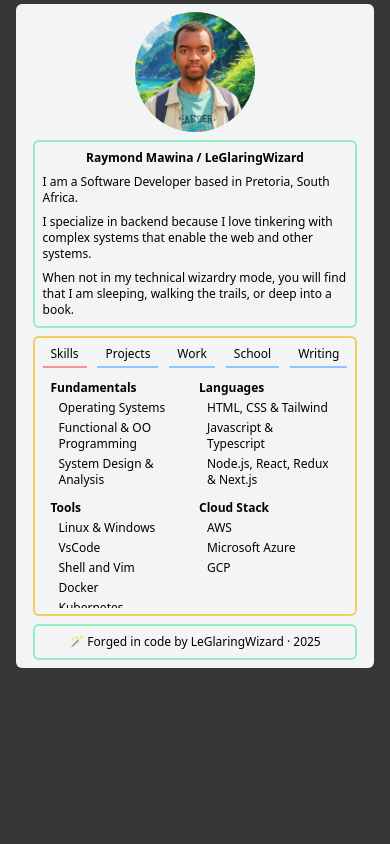
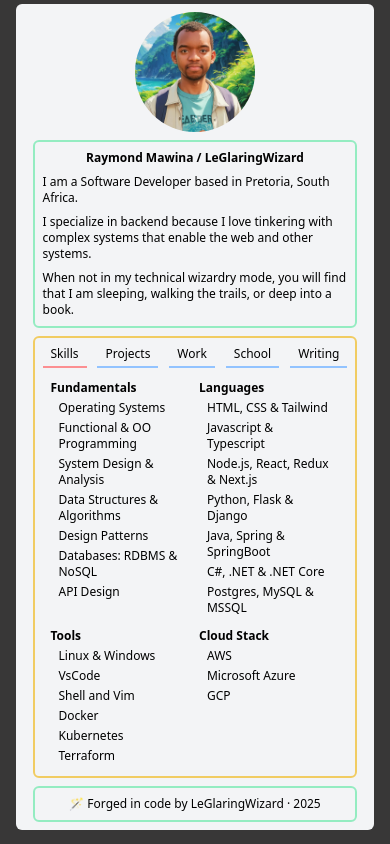
Before and after one commit to mfanaKoPitori/portfolio, a Next.js app: page / in a window 390 px wide. Built offline with nearby package versions, Linux system fonts and the light colour scheme.

Commit message:
fix: responsiveness

```diff
--- a/pages/index.tsx
+++ b/pages/index.tsx
@@ -61,7 +61,7 @@ export default function Home() {
         </section>
       </header>
       <main>
-        <section className="flex flex-col justify-self-center text-left space-y-2 w-10/11 lg:w-2/3 py-1 px-2 border-2 border-yellow-500/60 rounded-md min-h-70 max-h-70 lg:min-h-100 lag:max-h-dvh ">
+        <section className="flex flex-col justify-self-center text-left space-y-2 w-10/11 lg:w-2/3 py-1 px-2 border-2 border-yellow-500/60 rounded-md min-h-80 lg:min-h-100 lag:max-h-dvh">
           <nav>
             <ul className="flex flex-wrap justify-between space-x-2 lg:space-x-2 w-full">
               {buttons.map((item) => (
@@ -91,7 +91,7 @@ export default function Home() {
                   <li>
                     <section>
                       <h3 className="font-bold">Fundamentals</h3>
-                      <ul className="space-y-1 max-h-22 lg:max-h-35 min-h-22 lg:min-h-35 overflow-y-auto mt-1 px-2">
+                      <ul className="space-y-1 min-h-22 lg:min-h-35 mt-1 px-2">
                         <li>Operating Systems</li>
                         <li>Functional & OO Programming</li>
                         <li>System Design & Analysis</li>
@@ -106,7 +106,7 @@ export default function Home() {
                   <li>
                     <section>
                       <h3 className="font-bold">Languages</h3>
-                      <ul className="space-y-1 max-h-22 lg:max-h-35 min-h-22 lg:min-h-35 overflow-y-auto mt-1 px-2">
+                      <ul className="space-y-1 min-h-22 lg:min-h-35 mt-1 px-2">
                         <li>HTML, CSS & Tailwind</li>
                         <li>Javascript & Typescript</li>
                         <li>Node.js, React, Redux & Next.js</li>
@@ -121,7 +121,7 @@ export default function Home() {
                   <li>
                     <section>
                       <h3 className="font-bold">Tools</h3>
-                      <ul className="space-y-1 max-h-22 lg:max-h-35 min-h-22 lg:min-h-35 overflow-y-auto mt-1 px-2">
+                      <ul className="space-y-1 min-h-22 lg:min-h-35 mt-1 px-2">
                         <li>Linux & Windows</li>
                         <li>VsCode</li>
                         <li>Shell and Vim</li>
@@ -135,7 +135,7 @@ export default function Home() {
                   <li>
                     <section>
                       <h3 className="font-bold">Cloud Stack</h3>
-                      <ul className="space-y-1 max-h-22 lg:max-h-35 min-h-22 lg:min-h-35 overflow-y-auto mt-1 px-2">
+                      <ul className="space-y-1 min-h-22 lg:min-h-35 mt-1 px-2">
                         <li>AWS</li>
                         <li>Microsoft Azure</li>
                         <li>GCP</li>
```
